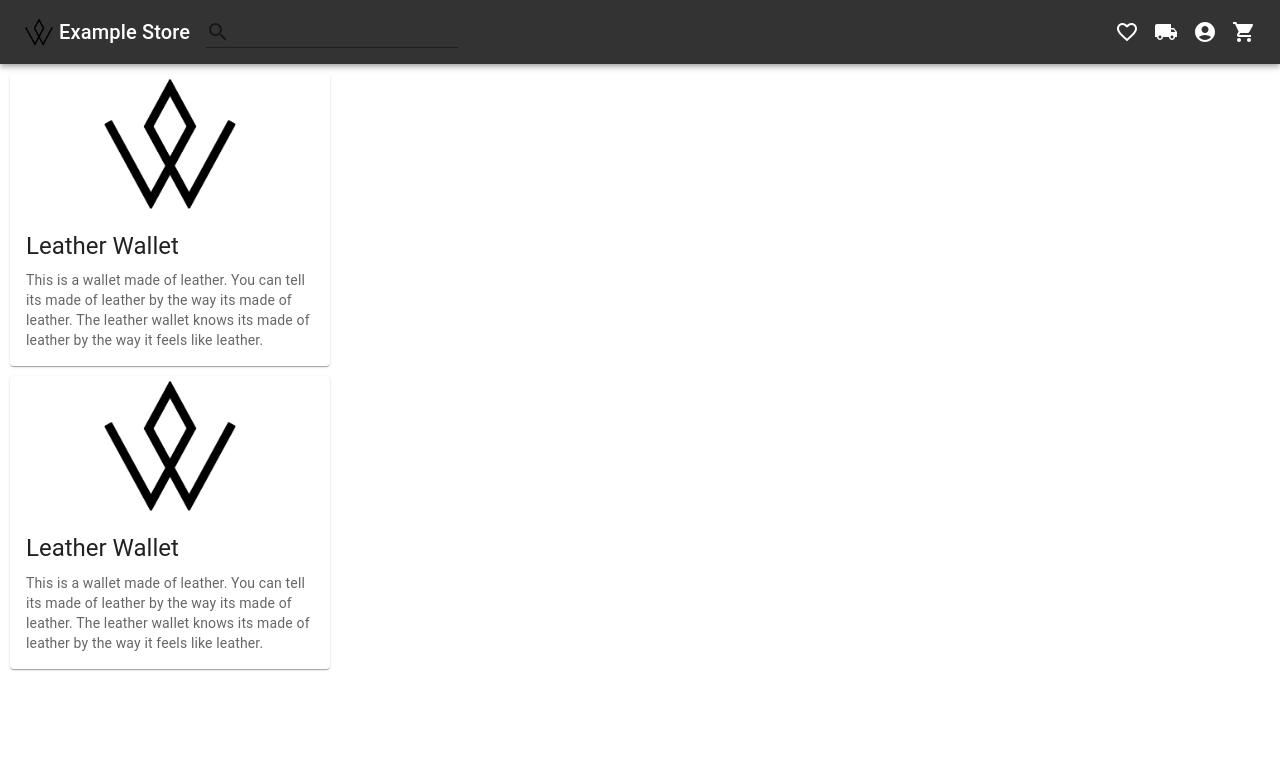
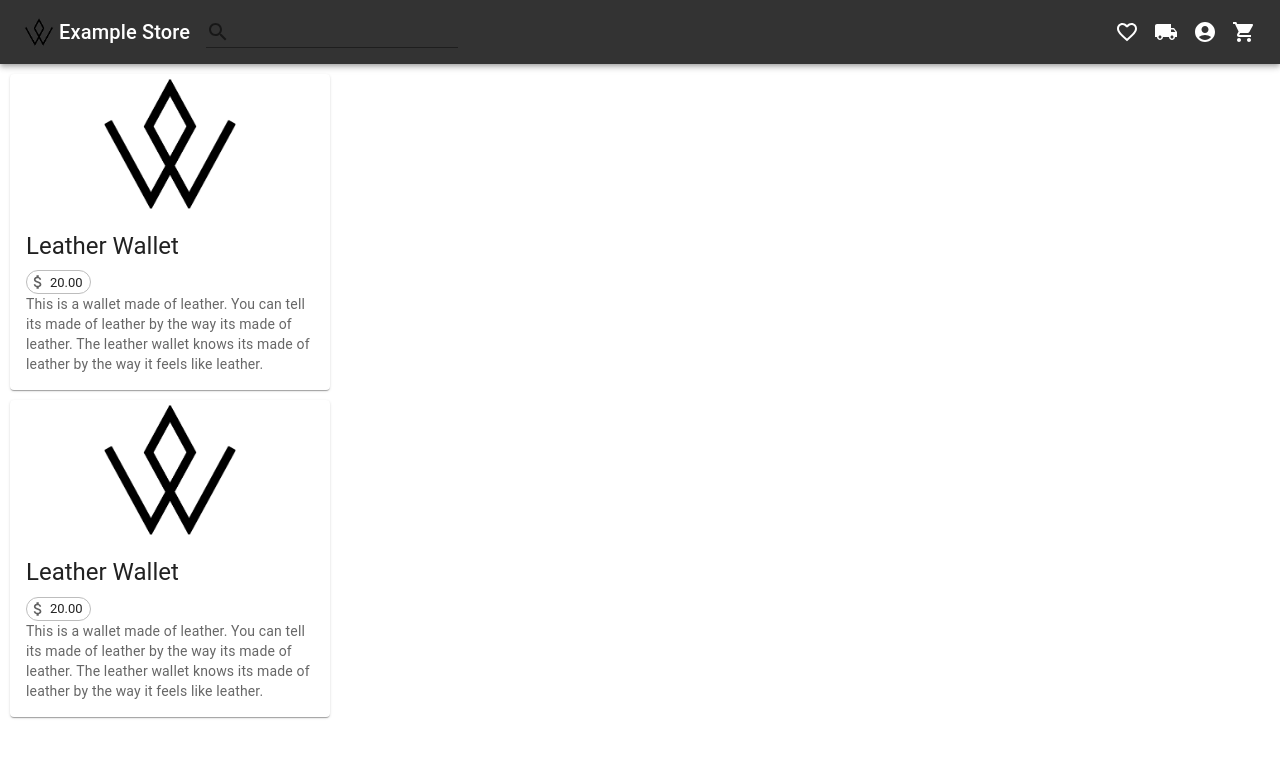
Before and after one commit to Wasserbeck-Store/ws-frontend, a React (Create React App) app: page / in a window 1280 px wide. Shown: the top 758 px of the page. Built offline with nearby package versions, Linux system fonts and the light colour scheme.

Commit message:
added Price Chip

```diff
--- a/src/components/SaleCard.js
+++ b/src/components/SaleCard.js
@@ -1,6 +1,8 @@
 import { Typography } from "@mui/material";
-import {Card, CardContent, CardMedia, CardActionArea} from "@mui/material";
+import {Card, CardContent, CardMedia, CardActionArea, Chip} from "@mui/material";
+import AttachMoneyIcon from '@mui/icons-material/AttachMoney';
 import logo from "./W.PNG"
+
 
 function Salecard() {
   return (
@@ -17,6 +19,7 @@ function Salecard() {
           <Typography gutterBottom variant="h5" component="div">
             Leather Wallet
           </Typography>
+          <Chip avatar={<AttachMoneyIcon/>} label="20.00" size="small" variant="outlined"/>
           <Typography variant="body2" color="text.secondary">
             This is a wallet made of leather. You can tell its made of leather by the way its made of leather. The leather wallet knows its made of leather by the way it feels like leather.
           </Typography>
```
